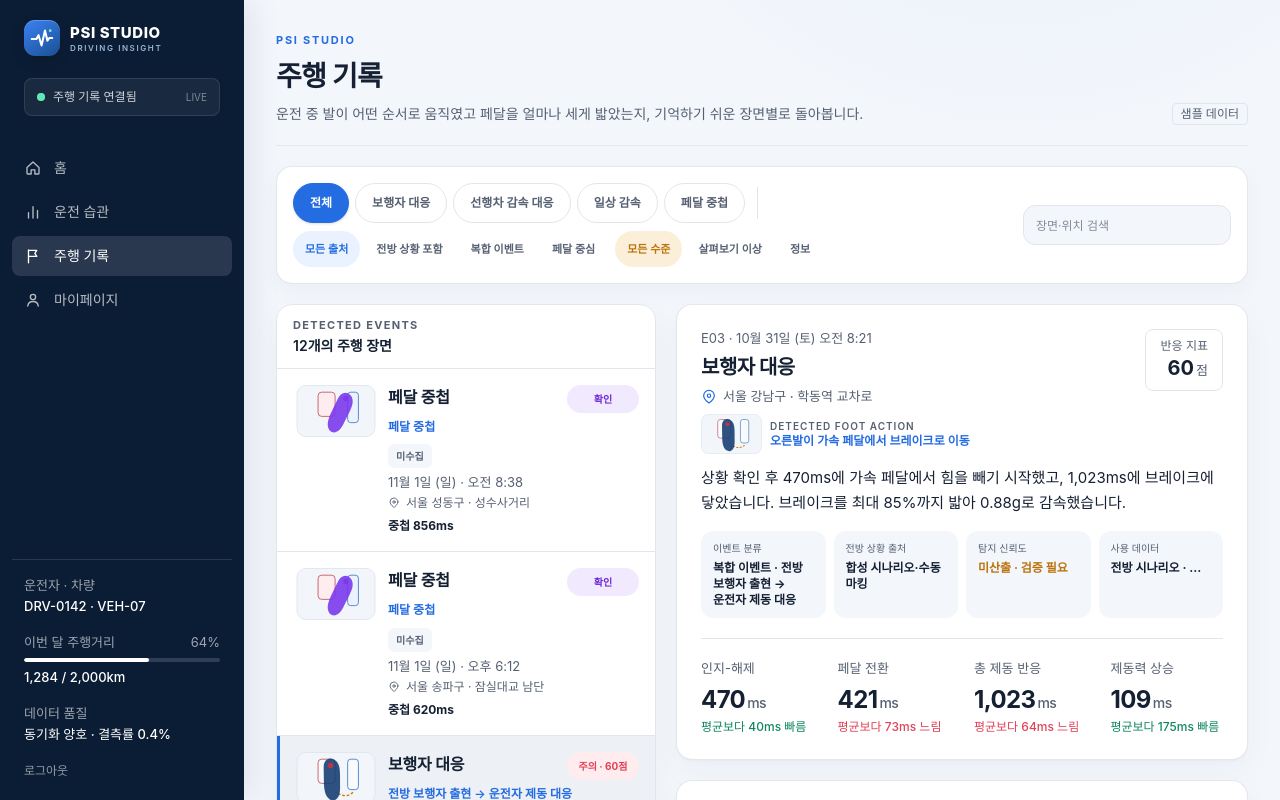
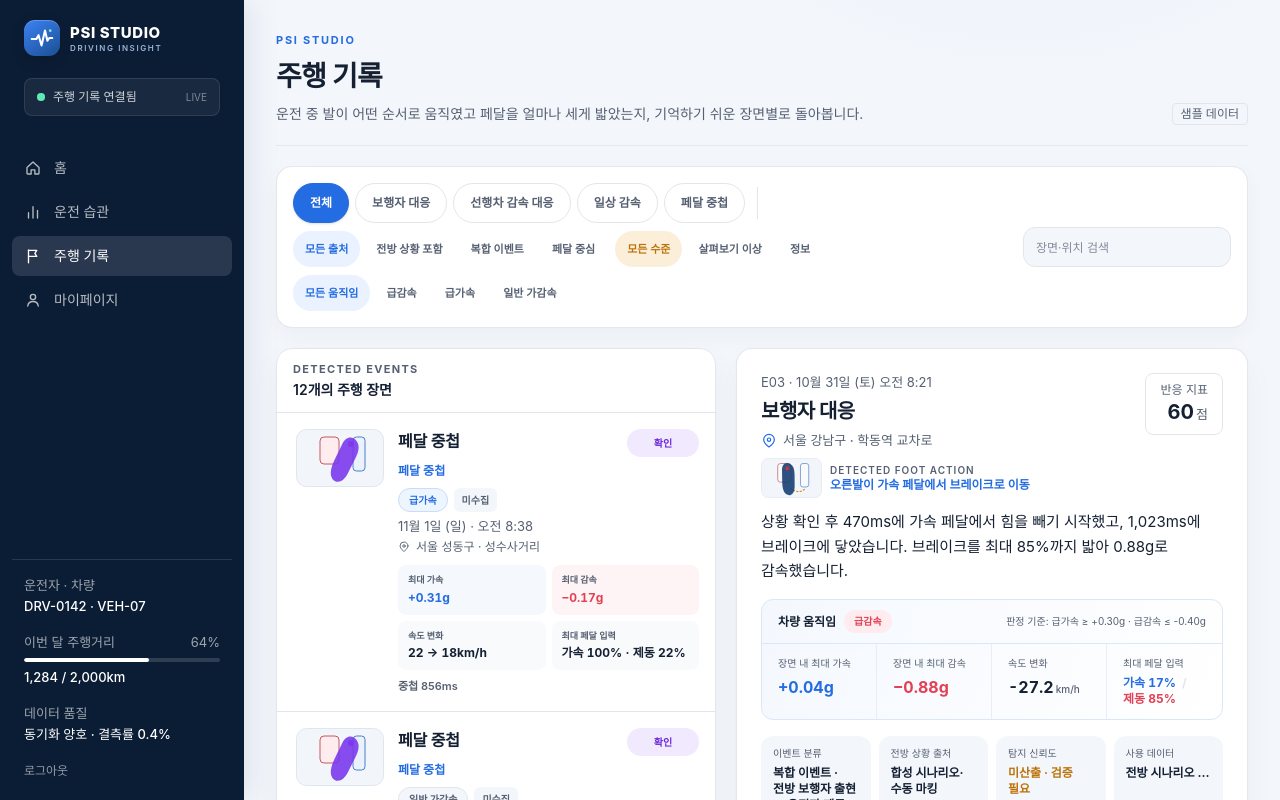
Before and after one commit to Happy-Day-HaHa/PSI-Drive, a Next.js app in the folder apps/web/: page /events in a window 1280 px wide. Shown: the top 800 px of the page. Built offline with nearby package versions, Linux system fonts and the light colour scheme; a web font is replaced by a local one.

Commit message:
feat(web): expand acceleration event details

```diff
--- a/apps/web/src/components/EventDetail.tsx
+++ b/apps/web/src/components/EventDetail.tsx
@@ -170,6 +170,18 @@ export function EventDetail({ event }: { event: PedalEvent }) {
           )}
         </div>
         <p className="mt-3 max-w-3xl text-[15px] leading-relaxed">{eventHeadline(event)}</p>
+        <div className="mt-4 overflow-hidden rounded-xl border border-[#dbe7f7] bg-[linear-gradient(110deg,#f4f8fe,#ffffff)]">
+          <div className="flex flex-wrap items-center justify-between gap-2 border-b border-[#dbe7f7] px-4 py-2.5">
+            <div className="flex items-center gap-2"><p className="text-xs font-bold">차량 움직임</p>{analysis.motionTags.map((tag) => <span key={tag} className={`rounded-full px-2.5 py-1 text-[10px] font-bold ${tag === "급감속" ? "bg-[#feecef] text-alert" : tag === "급가속" ? "bg-[#eaf2fd] text-data" : "bg-canvas text-muted"}`}>{tag}</span>)}</div>
+            <p className="text-[10px] text-muted">판정 기준: 급가속 ≥ +{pedalSamples.thresholds.hardAccelG.toFixed(2)}g · 급감속 ≤ {pedalSamples.thresholds.hardBrakeG.toFixed(2)}g</p>
+          </div>
+          <dl className="grid grid-cols-2 divide-x divide-y divide-[#e7eef7] sm:grid-cols-4 sm:divide-y-0">
+            <div className="px-4 py-3"><dt className="text-[10px] text-muted">장면 내 최대 가속</dt><dd className="mt-1 text-base font-bold text-data tabular-nums">+{analysis.maxAccelerationG.toFixed(2)}g</dd></div>
+            <div className="px-4 py-3"><dt className="text-[10px] text-muted">장면 내 최대 감속</dt><dd className="mt-1 text-base font-bold text-alert tabular-nums">−{analysis.maxDecelerationG.toFixed(2)}g</dd></div>
+            <div className="px-4 py-3"><dt className="text-[10px] text-muted">속도 변화</dt><dd className="mt-1 text-base font-bold tabular-nums">{analysis.speedChangeKmh >= 0 ? "+" : ""}{analysis.speedChangeKmh.toFixed(1)}<span className="ml-0.5 text-[10px] font-medium text-muted">km/h</span></dd></div>
+            <div className="px-4 py-3"><dt className="text-[10px] text-muted">최대 페달 입력</dt><dd className="mt-1 text-xs font-bold tabular-nums"><span className="text-data">가속 {Math.round(analysis.maxAccelPedalPct)}%</span><span className="mx-1.5 text-line">/</span><span className="text-alert">제동 {Math.round(analysis.maxBrakePedalPct)}%</span></dd></div>
+          </dl>
+        </div>
         <div className="mt-4 grid gap-2 sm:grid-cols-2 xl:grid-cols-4">
           <div className="rounded-xl bg-canvas px-3 py-2.5"><p className="text-[10px] text-muted">이벤트 분류</p><p className="mt-1 text-xs font-bold">{analysis.category} · {analysis.subtype}</p></div>
           <div className="rounded-xl bg-canvas px-3 py-2.5"><p className="text-[10px] text-muted">전방 상황 출처</p><p className="mt-1 text-xs font-bold">{analysis.frontSource}</p></div>
--- a/apps/web/src/components/EventsExplorer.tsx
+++ b/apps/web/src/components/EventsExplorer.tsx
@@ -30,6 +30,19 @@ const severityFilters = [
   { key: "info", label: "정보" },
 ] as const;
 
+const motionFilters = [
+  { key: "all", label: "모든 움직임" },
+  { key: "hard-decel", label: "급감속" },
+  { key: "hard-accel", label: "급가속" },
+  { key: "normal", label: "일반 가감속" },
+] as const;
+
+function motionTone(tag: "급가속" | "급감속" | "일반 가감속") {
+  if (tag === "급감속") return "border-[#f7c9d0] bg-[#fff0f2] text-alert";
+  if (tag === "급가속") return "border-[#c8dcfb] bg-[#edf5ff] text-data";
+  return "border-line bg-canvas text-muted";
+}
+
 function keyFigure(event: PedalEvent) {
   if (event.type === "overlap") return `중첩 ${formatMs(event.metrics.overlapMs ?? 0)}`;
   if (event.type === "routine") return `최대 제동 ${Math.round(event.stats.peakBrakePct)}%`;
@@ -49,6 +62,7 @@ export function EventsExplorer() {
   const [filter, setFilter] = useState<EventType | "all">("all");
   const [sourceFilter, setSourceFilter] = useState<(typeof sourceFilters)[number]["key"]>("all");
   const [severityFilter, setSeverityFilter] = useState<(typeof severityFilters)[number]["key"]>("all");
+  const [motionFilter, setMotionFilter] = useState<(typeof motionFilters)[number]["key"]>("all");
   const [query, setQuery] = useState("");
   const mobileStrip = useRef<HTMLUListElement>(null);
   const mobileEventButtons = useRef(new Map<string, HTMLButtonElement>());
@@ -63,10 +77,14 @@ export function EventsExplorer() {
     const severityMatch = severityFilter === "all"
       || (severityFilter === "attention" && analysis.severity !== "정보")
       || (severityFilter === "info" && analysis.severity === "정보");
+    const motionMatch = motionFilter === "all"
+      || (motionFilter === "hard-decel" && analysis.motionTags.includes("급감속"))
+      || (motionFilter === "hard-accel" && analysis.motionTags.includes("급가속"))
+      || (motionFilter === "normal" && analysis.motionTags.includes("일반 가감속"));
     const normalizedQuery = query.trim().toLowerCase();
     const queryMatch = !normalizedQuery || `${event.id} ${eventTypeLabels[event.type]} ${analysis.subtype} ${eventLocation(event)}`.toLowerCase().includes(normalizedQuery);
-    return typeMatch && sourceMatch && severityMatch && queryMatch;
-  }), [events, filter, query, severityFilter, sourceFilter]);
+    return typeMatch && sourceMatch && severityMatch && motionMatch && queryMatch;
+  }), [events, filter, motionFilter, query, severityFilter, sourceFilter]);
   const selected = events.find((event) => event.id === params.get("id")) ?? events.find((event) => event.type === "pedestrian") ?? events[0];
 
   const select = (id: string) => {
@@ -135,10 +153,13 @@ export function EventsExplorer() {
           <div className="flex flex-wrap items-center gap-1" role="group" aria-label="주의 수준 필터">
             {severityFilters.map((item) => <button key={item.key} type="button" aria-pressed={severityFilter === item.key} onClick={() => setSeverityFilter(item.key)} className={`inline-flex min-h-9 items-center justify-center rounded-full px-3 text-center text-[11px] leading-none font-semibold transition ${severityFilter === item.key ? "bg-caution-soft text-caution" : "text-muted hover:bg-canvas"}`}>{item.label}</button>)}
           </div>
+          <div className="flex flex-wrap items-center gap-1" role="group" aria-label="차량 움직임 필터">
+            {motionFilters.map((item) => <button key={item.key} type="button" aria-pressed={motionFilter === item.key} onClick={() => setMotionFilter(item.key)} className={`inline-flex min-h-9 items-center justify-center rounded-full px-3 text-center text-[11px] leading-none font-semibold transition ${motionFilter === item.key ? "bg-[#eaf2ff] text-brand" : "text-muted hover:bg-canvas"}`}>{item.label}</button>)}
+          </div>
         </div>
         <label className="relative block"><span className="sr-only">이벤트 검색</span><input type="search" value={query} onChange={(input) => setQuery(input.target.value)} placeholder="장면·위치 검색" className="h-10 w-52 rounded-xl border border-line bg-canvas px-3 text-xs outline-none placeholder:text-muted/70 focus:border-brand focus:bg-white" /></label>
       </div>
-      <div className="grid min-h-0 grid-cols-1 items-start gap-5 overflow-hidden xl:grid-cols-[380px_minmax(0,1fr)] xl:overflow-visible">
+      <div className="grid min-h-0 grid-cols-1 items-start gap-5 overflow-hidden xl:grid-cols-[440px_minmax(0,1fr)] xl:overflow-visible">
         <nav aria-label="주행 장면 목록" className="hidden min-w-0 overflow-hidden rounded-2xl border border-line bg-card shadow-[0_12px_32px_rgba(15,31,54,0.04)] xl:sticky xl:top-6 xl:block">
           <div className="border-b border-line px-4 py-3">
             <p className="text-[11px] font-bold tracking-[0.12em] text-muted uppercase">Detected events</p>
@@ -146,7 +167,7 @@ export function EventsExplorer() {
           </div>
           <ul className="max-h-[calc(100dvh-180px)] divide-y divide-line overflow-y-auto">
             {visible.length === 0 && (
-              <li className="p-5 text-center"><p className="text-sm font-bold">조건에 맞는 장면이 없어요</p><p className="mt-1 text-[11px] leading-relaxed text-muted">다른 유형이나 주의 수준을 선택해 보세요.</p><button type="button" onClick={() => { setFilter("all"); setSourceFilter("all"); setSeverityFilter("all"); setQuery(""); }} className="mt-3 rounded-lg bg-brand px-3 py-2 text-xs font-bold text-white">필터 초기화</button></li>
+              <li className="p-5 text-center"><p className="text-sm font-bold">조건에 맞는 장면이 없어요</p><p className="mt-1 text-[11px] leading-relaxed text-muted">다른 유형이나 주의 수준을 선택해 보세요.</p><button type="button" onClick={() => { setFilter("all"); setSourceFilter("all"); setSeverityFilter("all"); setMotionFilter("all"); setQuery(""); }} className="mt-3 rounded-lg bg-brand px-3 py-2 text-xs font-bold text-white">필터 초기화</button></li>
             )}
             {visible.map((event) => {
               const active = event.id === selected.id;
@@ -162,20 +183,29 @@ export function EventsExplorer() {
                       active ? "border-brand bg-track/70" : "border-line bg-white hover:bg-canvas lg:border-transparent"
                     }`}
                   >
-                    <span className="flex items-start gap-3">
-                      <PedalEventIcon type={event.type} className="h-[52px] w-[80px] shrink-0" />
+                    <span className="flex items-start gap-3.5">
+                      <PedalEventIcon type={event.type} className="h-[58px] w-[88px] shrink-0" />
                       <span className="min-w-0 flex-1">
                         <span className="flex items-start justify-between gap-3">
                           <span className="pt-0.5 text-base leading-5 font-bold tracking-[-.01em]">{eventTypeLabels[event.type]}</span>
                           <span className={`inline-flex min-h-7 min-w-[72px] shrink-0 items-center justify-center rounded-full px-2 text-center text-[10px] leading-none font-bold ${level.className}`}>{level.label}{event.score !== null ? ` · ${event.score}점` : ""}</span>
                         </span>
                         <span className="mt-1 block text-[12px] leading-relaxed font-semibold text-brand">{analysis.subtype}</span>
-                        <span className="mt-2 inline-flex min-h-6 items-center justify-center rounded-md bg-canvas px-2 text-center text-[10px] leading-none font-semibold text-muted">{analysis.frontSource}</span>
+                        <span className="mt-2 flex flex-wrap items-center gap-1.5">
+                          {analysis.motionTags.map((tag) => <span key={tag} className={`inline-flex min-h-6 items-center justify-center rounded-full border px-2.5 text-center text-[10px] leading-none font-bold ${motionTone(tag)}`}>{tag}</span>)}
+                          <span className="inline-flex min-h-6 items-center justify-center rounded-md bg-canvas px-2 text-center text-[10px] leading-none font-semibold text-muted">{analysis.frontSource}</span>
+                        </span>
                         <span className="mt-2 block text-[13px] leading-none text-muted">{event.date} · {event.time}</span>
                         <span className="mt-2 flex items-center gap-1.5 text-[12px] leading-none text-muted">
                           <PinIcon className="size-3 shrink-0" />{eventLocation(event)}
                         </span>
-                        <span className="mt-2 block text-[12px] font-bold text-ink">{keyFigure(event)}</span>
+                        <span className="mt-3 grid grid-cols-2 gap-1.5">
+                          <span className="rounded-lg bg-[#f5f8fc] px-2.5 py-2"><span className="block text-[9px] font-semibold text-muted">최대 가속</span><b className="mt-0.5 block text-[12px] text-data tabular-nums">+{analysis.maxAccelerationG.toFixed(2)}g</b></span>
+                          <span className="rounded-lg bg-[#fff4f5] px-2.5 py-2"><span className="block text-[9px] font-semibold text-muted">최대 감속</span><b className="mt-0.5 block text-[12px] text-alert tabular-nums">−{analysis.maxDecelerationG.toFixed(2)}g</b></span>
+                          <span className="rounded-lg bg-[#f8fafc] px-2.5 py-2"><span className="block text-[9px] font-semibold text-muted">속도 변화</span><b className="mt-0.5 block text-[12px] tabular-nums">{Math.round(event.stats.speedStartKmh)} → {Math.round(event.stats.speedEndKmh)}km/h</b></span>
+                          <span className="rounded-lg bg-[#f8fafc] px-2.5 py-2"><span className="block text-[9px] font-semibold text-muted">최대 페달 입력</span><b className="mt-0.5 block text-[12px] tabular-nums">가속 {Math.round(analysis.maxAccelPedalPct)}% · 제동 {Math.round(analysis.maxBrakePedalPct)}%</b></span>
+                        </span>
+                        <span className="mt-2 block text-[11px] font-semibold text-muted">{keyFigure(event)}</span>
                       </span>
                     </span>
                   </button>
--- a/apps/web/src/components/MobileDriveWorkspace.tsx
+++ b/apps/web/src/components/MobileDriveWorkspace.tsx
@@ -3,6 +3,7 @@
 import { useEffect, useRef, useState } from "react";
 import { PauseIcon, PinIcon, PlayIcon } from "@/components/Icons";
 import { MobilePedalSync } from "@/components/MobilePedalSync";
+import { analyzeEvent } from "@/lib/event-analysis";
 import { SAMPLE_DT_MS, eventLocation, eventTypeLabels, formatMs, stepInfo, type PedalEvent } from "@/lib/pedal";
 
 type Mark = PedalEvent["marks"][number];
@@ -67,6 +68,7 @@ export function MobileDriveWorkspace({
   onRate: (rate: number) => void;
   onJump: (key: string, ms: number) => void;
 }) {
+  const analysis = analyzeEvent(event);
   const visibleKey = selectedKey ?? activeKey;
   const rows = useRef(new Map<string, HTMLButtonElement>());
   const timeline = useRef<HTMLOListElement>(null);
@@ -131,7 +133,10 @@ export function MobileDriveWorkspace({
             <span className="rounded-full bg-blue-300/15 px-2 py-0.5 text-[9px] font-bold tracking-[.13em] text-blue-200 uppercase">PSI Motion Lens</span>
             <span className="text-[10px] text-white/45">{event.id}</span>
           </div>
-          <h2 className="mt-1.5 truncate text-base font-bold">{eventTypeLabels[event.type]}</h2>
+          <div className="mt-1.5 flex min-w-0 items-center gap-1.5">
+            <h2 className="truncate text-base font-bold">{eventTypeLabels[event.type]}</h2>
+            {analysis.motionTags.map((tag) => <span key={tag} className={`shrink-0 rounded-full px-2 py-0.5 text-[9px] font-bold ${tag === "급감속" ? "bg-[#ef5365] text-white" : tag === "급가속" ? "bg-[#6da8ff] text-[#071a32]" : "bg-white/10 text-white/65"}`}>{tag}</span>)}
+          </div>
           <p className="mobile-workspace-location mt-1 flex items-center gap-1 truncate text-[11px] text-white/60">
             <PinIcon className="size-3 shrink-0 text-blue-300" />{eventLocation(event)}
           </p>
--- a/apps/web/src/lib/event-analysis.ts
+++ b/apps/web/src/lib/event-analysis.ts
@@ -1,4 +1,6 @@
-import { SAMPLE_DT_MS, eventTypeLabels, type PedalEvent } from "@/lib/pedal";
+import { SAMPLE_DT_MS, eventTypeLabels, motionThresholds, type PedalEvent } from "@/lib/pedal";
+
+export type MotionTag = "급가속" | "급감속" | "일반 가감속";
 
 export type EventAnalysis = {
   category: "복합 이벤트" | "차량 움직임" | "페달 조작";
@@ -8,6 +10,12 @@ export type EventAnalysis = {
   severity: "높은 주의" | "살펴보기" | "정보";
   durationMs: number;
   maxJerkGPerS: number;
+  maxAccelerationG: number;
+  maxDecelerationG: number;
+  speedChangeKmh: number;
+  maxAccelPedalPct: number;
+  maxBrakePedalPct: number;
+  motionTags: MotionTag[];
   sources: string[];
   relationship: string;
   confidence: null;
@@ -29,6 +37,15 @@ export function analyzeEvent(event: PedalEvent): EventAnalysis {
     const jerk = Math.abs(event.series.decelG[index] - event.series.decelG[index - 1]) / (SAMPLE_DT_MS / 1000);
     maxJerkGPerS = Math.max(maxJerkGPerS, jerk);
   }
+  const maxAccelerationG = Math.max(0, ...event.series.decelG);
+  const minimumAccelerationG = Math.min(0, ...event.series.decelG);
+  const maxDecelerationG = Math.abs(minimumAccelerationG);
+  const motionTags: MotionTag[] = [];
+  if (maxAccelerationG >= motionThresholds.hardAccelG) motionTags.push("급가속");
+  if (minimumAccelerationG <= motionThresholds.hardBrakeG) motionTags.push("급감속");
+  if (motionTags.length === 0) motionTags.push("일반 가감속");
+  const speedStartKmh = event.series.speedKmh[0] ?? event.stats.speedStartKmh;
+  const speedEndKmh = event.series.speedKmh[event.series.speedKmh.length - 1] ?? event.stats.speedEndKmh;
 
   const isComposite = event.type === "pedestrian" || event.type === "lead_brake";
   const isOverlap = event.type === "overlap";
@@ -40,6 +57,12 @@ export function analyzeEvent(event: PedalEvent): EventAnalysis {
     severity: event.score !== null && event.score < 70 ? "높은 주의" : event.score !== null && event.score < 85 ? "살펴보기" : "정보",
     durationMs,
     maxJerkGPerS,
+    maxAccelerationG,
+    maxDecelerationG,
+    speedChangeKmh: speedEndKmh - speedStartKmh,
+    maxAccelPedalPct: Math.min(100, Math.max(0, ...event.series.accel)),
+    maxBrakePedalPct: Math.min(100, Math.max(0, ...event.series.brake)),
+    motionTags,
     sources: isComposite ? ["전방 시나리오", "페달 센서", "풋웰 영상", "IMU"] : isOverlap ? ["페달 센서", "풋웰 영상", "IMU"] : ["페달 센서", "IMU"],
     relationship: isComposite ? "전방 사건 관측 → 가속 해제 → 발 이동 → 브레이크 접촉 → 차량 감속" : isOverlap ? "가속 입력 유지 → 브레이크 입력 → 두 페달 중첩 → 입력 해제" : "가속 해제 → 타력 주행 → 브레이크 접촉 → 차량 감속",
     confidence: null,
--- a/apps/web/src/lib/pedal.ts
+++ b/apps/web/src/lib/pedal.ts
@@ -37,6 +37,7 @@ export type HistogramBin = { label: string; value: number };
 
 type Samples = {
   configVersion: string;
+  thresholds: { hardAccelG: number; hardBrakeG: number };
   scope: { sessions: number; distanceKm: number; drivingMinutes: number; hazardEvents: number; hardBrakes: number; hardAccels: number };
   averages: {
     recognitionMs: number;
@@ -60,6 +61,7 @@ type Samples = {
 };
 
 export const pedalSamples = samples as unknown as Samples;
+export const motionThresholds = pedalSamples.thresholds;
 export const SAMPLE_DT_MS = 20;
 export const ACCEL_COLOR = "#246CE2";
 export const BRAKE_COLOR = "#E24054";
```
Also changed, not shown: apps/web/src/lib/pedal-samples.json, 3 other files (tests, documents, lock files or other folders).
